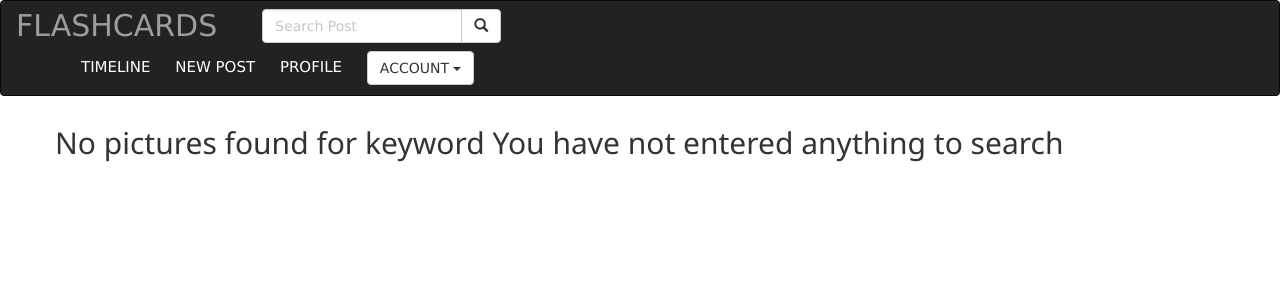
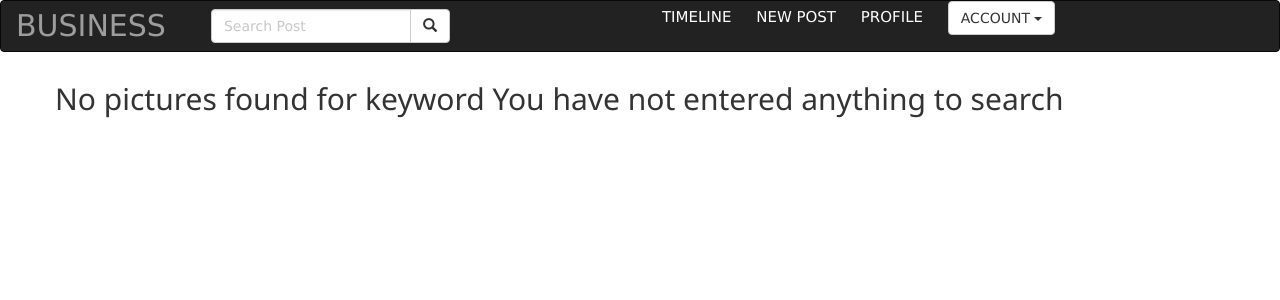
Before and after one commit to philipiaeveline/Busness-Applications, a Django app: page /search/ in a window 1280 px wide. Shown: the top 300 px of the page. Run offline with Django 3.2, Linux system fonts and the light colour scheme; the visitor is signed in with stand-in values (Sample User, id 1); some libraries are stand-ins or nearby versions.

Commit message:
changes on htmlS

```diff
--- a/business3/forms.py
+++ b/business3/forms.py
@@ -2,11 +2,11 @@
 from .models import Author,Picture,Category,Location,Profile
 from django.contrib.auth.models import User
 from django.contrib.auth.forms import UserCreationForm
+
 class NewPostForm(forms.ModelForm):
     class Meta:
         model = Picture
         exclude = ['likes','user']
-
 
 class SignUpForm(UserCreationForm):
     email = forms.EmailField(help_text='Enter Email!')
@@ -14,8 +14,6 @@
         model = User
         fields = ('username','email','password1','password2')
 
-
-
 class EditProfileForm(forms.ModelForm):
     class Meta:
         model = Profile
--- a/business3/templates/ flash.txt
+++ b/business3/templates/ flash.txt
@@ -1,4 +1,4 @@
 Hello {{name}}
 
-Welcome to the  flashcard Website!
+Welcome to the  Business Website!
     You will be able to rate and review projects.
--- a/business3/templates/base.html
+++ b/business3/templates/base.html
@@ -6,14 +6,13 @@
     <meta charset="UTF-8">
     <meta name="viewport" content="width=device-width, initial-scale=1.0">
     <meta http-equiv="X-UA-Compatible" content="ie=edge"> {% if title %}
-    <title style="background-image: url('https://gradientjoy.com/380x250?id=15');"> FLASHCARDS- {{title}}</title>
+    <title style="background-image: url();"> BUSINESS {{title}}</title>
     {% else %}
-    <title style="background-image: url('https://gradientjoy.com/380x250?id=15');">FLASHCARDS-</title>
+
     {% endif %} {% block styles %} {% bootstrap_css %}
     <link rel="stylesheet" href="https://maxcdn.bootstrapcdn.com/bootstrap/3.4.1/css/bootstrap.min.css">
     <link rel="stylesheet" href="https://www.w3schools.com/w3css/4/w3.css">
     <link href="https://fonts.googleapis.com/css?family=Shadows+Into+Light&display=swap" rel="stylesheet">
-    <!-- <link rel="stylesheet" href="https://maxcdn.bootstrapcdn.com/bootstrap/4.0.0/css/bootstrap.min.css" integrity="sha384-Gn5384xqQ1aoWXA+058RXPxPg6fy4IWvTNh0E263XmFcJlSAwiGgFAW/dAiS6JXm" crossorigin="anonymous"> -->
     {% endblock %}
 
 </head>
--- a/business3/templates/email/flashemail.html
+++ b/business3/templates/email/flashemail.html
@@ -1,5 +1,5 @@
 
 <h1>Hello {{name}}</h1>
 
-<h5>Welcome to the Flashcord Website!
+<h5>Welcome to the Business Website!
     You will be able to rate and review projects</h5>
--- a/business3/templates/navbar.html
+++ b/business3/templates/navbar.html
@@ -13,7 +13,7 @@
     <nav class="navbar navbar-inverse">
         <div class="container-fluid">
             <div class="navbar-header">
-                <a class="navbar-brand logo" href=" / "><i class="fa fa-instagram" aria-hidden="true"></i> FLASHCARDS</a>
+                <a class="navbar-brand logo" href=" / "><i class="fa fa-instagram" aria-hidden="true"></i> BUSINESS </a>
 
             </div>
             <!-- Search form -->
```
Also changed, not shown: business3/templates/new_post.html (+1 -9 lines).
